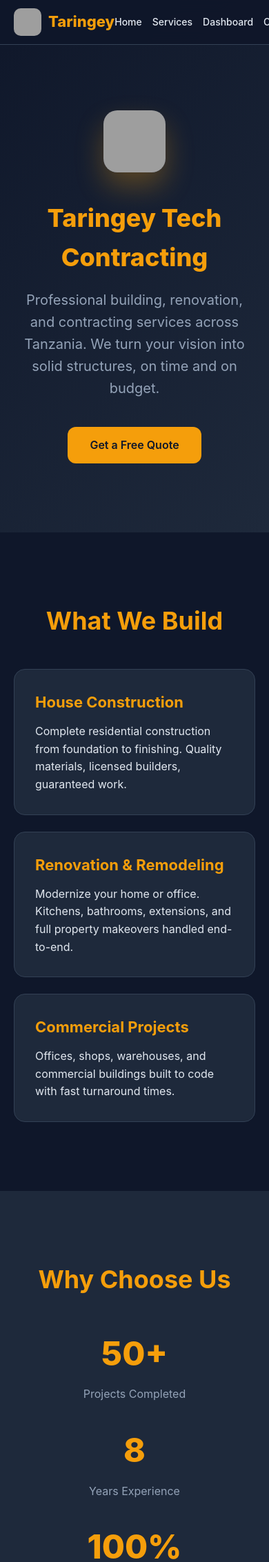
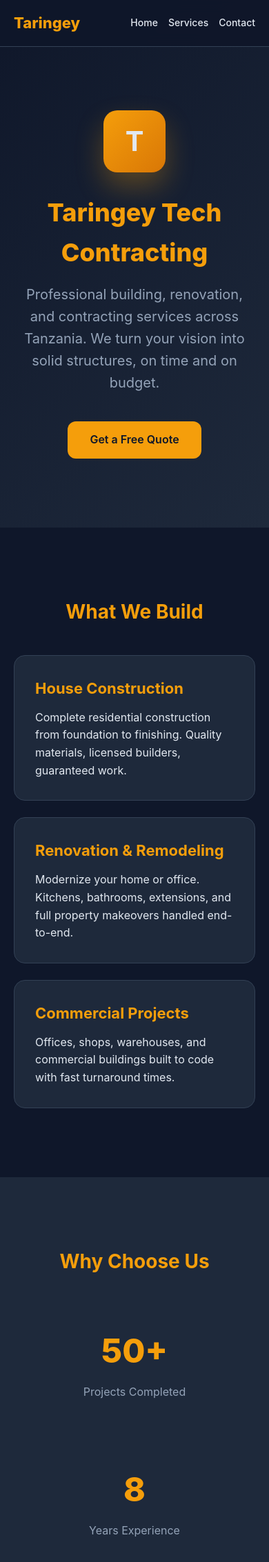
Before and after one commit to Dlama-Bulus/Taringey-tech, a Python web app: template templates/index.html in a window 390 px wide. Shown: the top 2265 px of the page at 69% size. Run offline with Jinja, Linux system fonts and the light colour scheme; the template is opened without the code that fills it, so the values that code supplies are empty; grey boxes are pictures that could not be loaded.

Commit message:
Update index.html

```diff
--- a/templates/index.html
+++ b/templates/index.html
@@ -19,6 +19,7 @@
             line-height: 1.6;
         }
 
+        /* Navbar */
         nav {
             position: fixed;
             top: 0;
@@ -26,7 +27,7 @@
             background: rgba(15, 23, 42, 0.95);
             backdrop-filter: blur(10px);
             border-bottom: 1px solid #334155;
-            padding: 12px 20px;
+            padding: 16px 20px;
             z-index: 1000;
         }
 
@@ -39,18 +40,6 @@
         }
 
         .nav-logo {
-            display: flex;
-            align-items: center;
-            gap: 10px;
-        }
-
-        .nav-logo img {
-            width: 40px;
-            height: 40px;
-            border-radius: 10px;
-        }
-
-        .nav-logo span {
             font-size: 22px;
             font-weight: 800;
             color: #f59e0b;
@@ -73,6 +62,7 @@
             color: #f59e0b;
         }
 
+        /* Sections */
         section {
             padding: 100px 20px;
         }
@@ -82,17 +72,24 @@
             margin: 0 auto;
         }
 
+        /* Home */
         #home {
             background: linear-gradient(135deg, #0f172a 0%, #1e293b 100%);
             text-align: center;
             padding-top: 160px;
         }
 
-        .hero-logo {
+        .logo {
             width: 90px;
             height: 90px;
+            background: linear-gradient(135deg, #f59e0b 0%, #d97706 100%);
             border-radius: 20px;
             margin: 0 auto 30px;
+            display: flex;
+            align-items: center;
+            justify-content: center;
+            font-size: 40px;
+            font-weight: bold;
             box-shadow: 0 20px 40px rgba(245, 158, 11, 0.3);
         }
 
@@ -117,6 +114,7 @@
             color: #f59e0b;
         }
 
+        /* Services */
         .services {
             display: grid;
             grid-template-columns: repeat(auto-fit, minmax(280px, 1fr));
@@ -143,6 +141,7 @@
             font-size: 22px;
         }
 
+        /* Dashboard Stats */
         #dashboard {
             background: #1e293b;
         }
@@ -152,6 +151,10 @@
             grid-template-columns: repeat(auto-fit, minmax(200px, 1fr));
             gap: 30px;
             text-align: center;
+        }
+
+        .stat {
+            padding: 30px;
         }
 
         .stat-number {
@@ -166,6 +169,7 @@
             font-size: 16px;
         }
 
+        /* Contact */
         .contact-box {
             background: #1e293b;
             border: 2px solid #f59e0b;
@@ -220,16 +224,19 @@
             h1 {
                 font-size: 36px;
             }
+            h2 {
+                font-size: 28px;
+            }
+            .nav-links li:nth-child(3) {
+                display: none;
+            }
         }
     </style>
 </head>
 <body>
     <nav>
         <div class="nav-container">
-            <div class="nav-logo">
-                <img src="/static/logo.png" alt="Taringey Tech Logo">
-                <span>Taringey</span>
-            </div>
+            <div class="nav-logo">Taringey</div>
             <ul class="nav-links">
                 <li><a href="#home">Home</a></li>
                 <li><a href="#services">Services</a></li>
@@ -241,7 +248,7 @@
 
     <section id="home">
         <div class="container">
-            <img src="/static/logo.png" alt="Taringey Tech Logo" class="hero-logo">
+            <div class="logo">T</div>
             <h1>Taringey Tech Contracting</h1>
             <p class="subtitle">Professional building, renovation, and contracting services across Tanzania.
             We turn your vision into solid structures, on time and on budget.</p>
@@ -301,7 +308,7 @@
 
                 <div class="contact-buttons">
                     <a href="mailto:bulusdlama2022@gmail.com" class="btn btn-primary">Email Us</a>
-                    <a href="https://wa.me/2348135584889" class="btn btn-whatsapp">WhatsApp</a>
+                    <a href="https://wa.me/08135584889" class="btn btn-whatsapp">WhatsApp</a>
                 </div>
 
                 <p style="margin-top: 20px; color: #94a3b8;">Call: +2348135584889</p>
```
